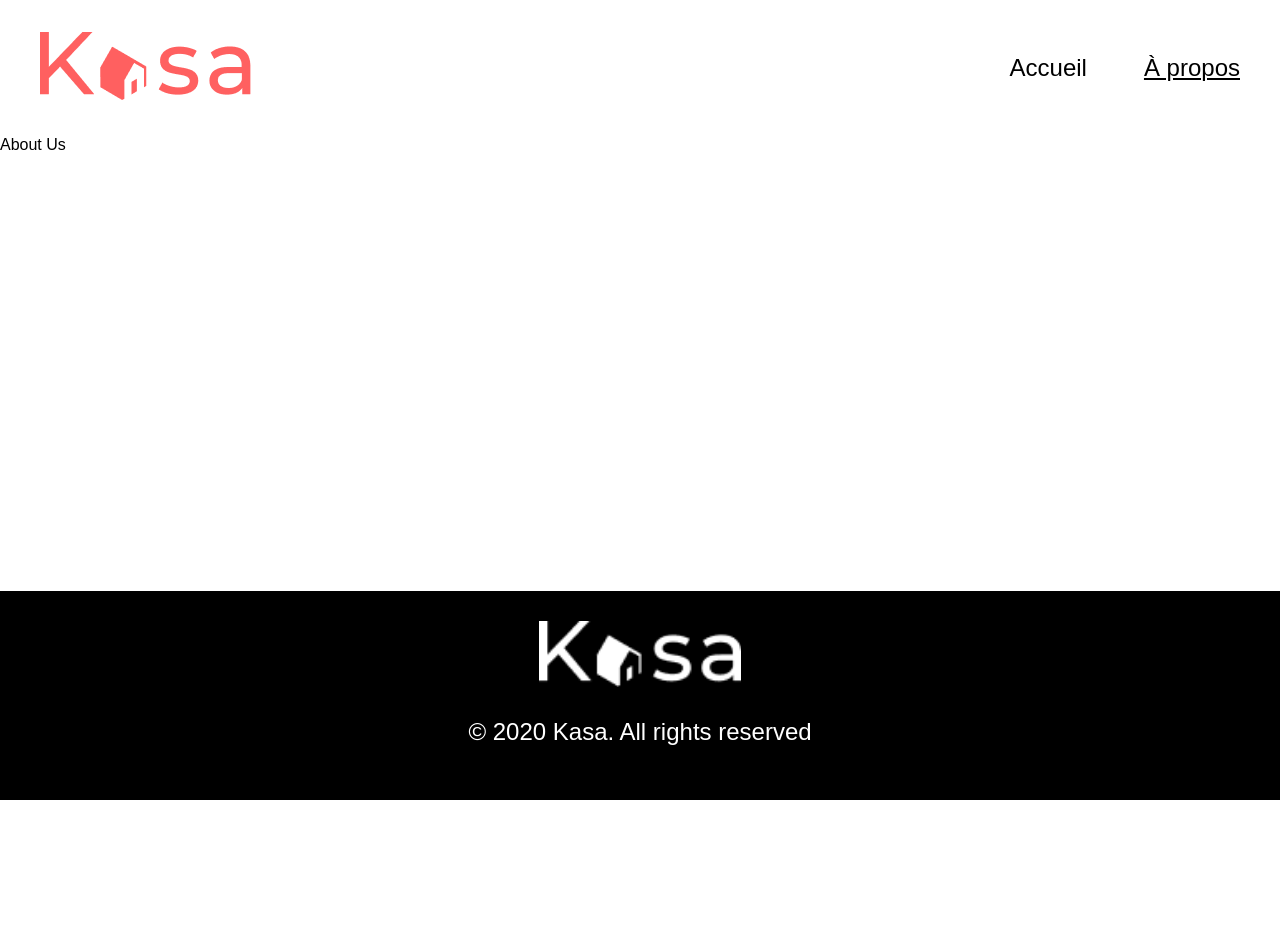
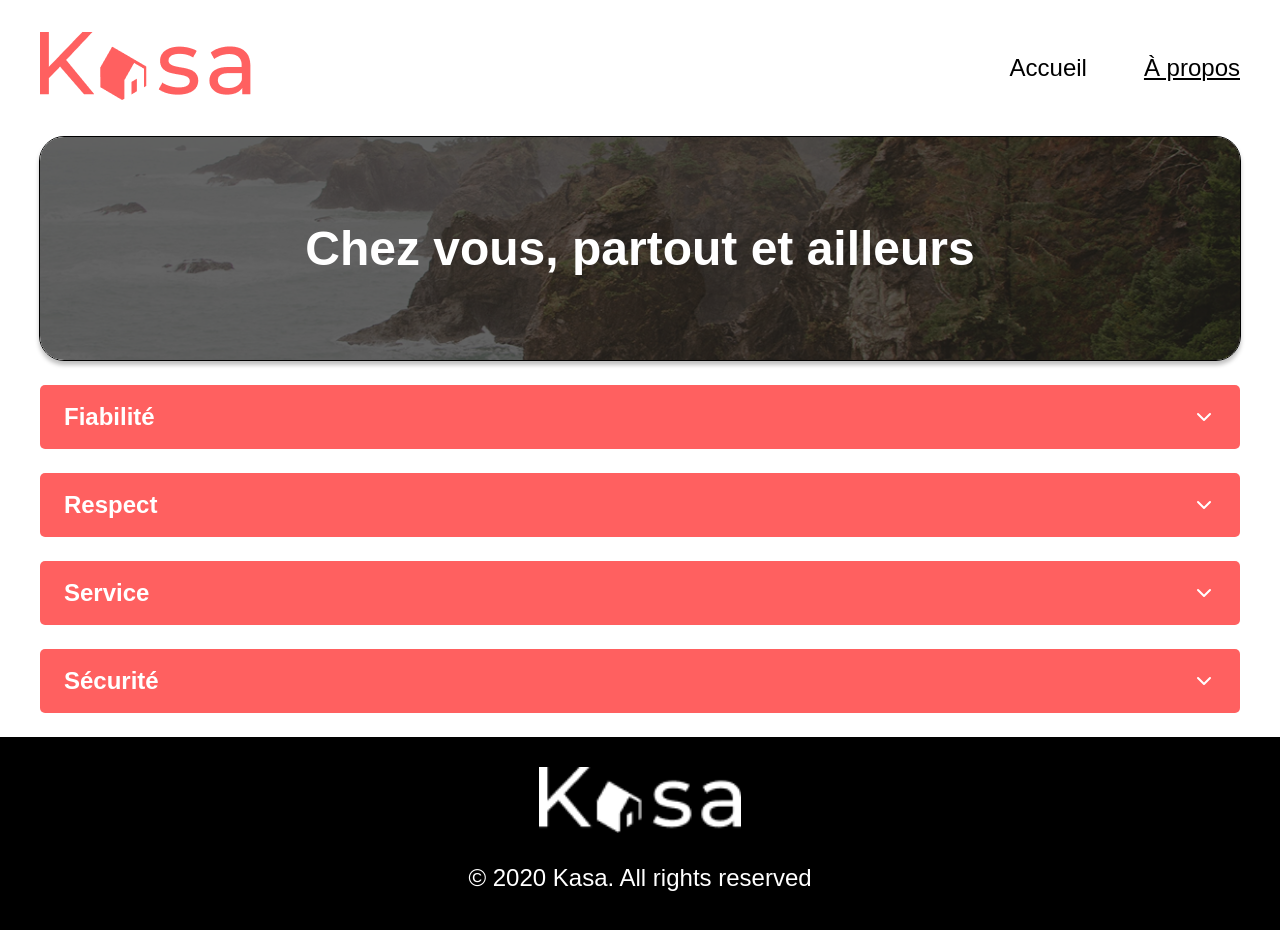
Before and after one commit to morganebdlx/kaza, a React (Vite) app: page /about in a window 1280 px wide. Shown: the top 930 px of the page. Before the commit the page ends 800 px from the top, so only its background shows below. Built offline with nearby package versions, Linux system fonts and the light colour scheme.

Commit message:
collapse about page

```diff
--- /dev/null
+++ b/src/components/Collapse.jsx
@@ -0,0 +1,36 @@
+import styles from '../styles/Collapse.module.scss'
+import { useState } from 'react';
+
+
+function Collapse({ title, content }) {
+  // ouverture et fermeture de la section
+  const [isOpen, setIsOpen] = useState(false);
+
+  // ouverture du dropdown
+  const toggleCollapse = () => {
+    setIsOpen(!isOpen);
+  };
+
+  // affichage du titre et du contenu de la section
+  return <div className={styles.collapse}>
+      <div className={styles.title} onClick={toggleCollapse}>
+        <span>{title}</span>
+         <svg
+          className={`${styles.chevron} ${isOpen ? styles.chevronOpen : ''}`}
+          xmlns="http://www.w3.org/2000/svg"
+          viewBox="0 0 24 24"
+          width="24"
+          height="24"
+          fill="none"
+          stroke="white"
+          strokeWidth="2"
+          strokeLinecap="round"
+          strokeLinejoin="round"
+        ><polyline points="6 9 12 15 18 9" />
+        </svg>
+      </div>
+      {isOpen && <div className={styles.content}>{content}</div>}
+  </div>
+}
+
+export default Collapse
--- a/src/pages/About.jsx
+++ b/src/pages/About.jsx
@@ -1,5 +1,41 @@
+import Banner from '../components/Banner';
+import Collapse from '../components/Collapse';
+
+
+// données pour les dropdowns de la page About
+const collapses = [
+  {
+    id: 1,
+    title: 'Fiabilité',
+    content: 'Les annonces postées sur Kasa garantissent une fiabilité totale. Les photos sont conformes aux logements, et toutes les informations sont régulièrement vérifiées par nos équipes.',
+  },
+  {
+    id: 2,
+    title: 'Respect',
+    content: 'La bienveillance fait partie des valeurs fondatrices de Kasa. Tout comportement discriminatoire ou de perturbation du voisinage entraînera une exclusion de notre plateforme.',
+  },
+  {
+    id: 3,
+    title: 'Service',
+    content: "La qualité du service fait partie des valeurs fondatrices de Kasa. Tourt comportement discriminatoire ou de perturbation du voisinage entraînera une exclusion de notre plateforme.",
+  },
+  {
+    id: 4,
+    title: 'Sécurité',
+    content: "La sécurité est la priorité de Kasa. Aussi bien pour nos hôtes que pour les voyageurs, chaque logement correspond aux critères de sécurité établis par nos services. En laissant une note aussi bien à l'hôte qu'au locataire, cela permet à nos équipes de vérifier que les standards sont bien respectés. Nous organisons également des ateliers sur la sécurité domestique pour nos hôtes.",
+  },
+];
+
 function About() {
-  return <div>About Us</div>
+  // Banner et Dropdown de la page About
+  return <div>
+      <Banner page="banner-image-about.png" />
+      <div className="collapses">
+        {collapses.map((item) => (
+          <Collapse key={item.id} title={item.title} content={item.content} />
+        ))}
+      </div>
+  </div>
 }
 
 export default About
--- /dev/null
+++ b/src/styles/Collapse.module.scss
@@ -0,0 +1,60 @@
+.collapse {
+  width: 1023px;
+  margin: 24px auto 24px;
+}
+
+.title {
+  display: flex;
+  justify-content: space-between;
+  align-items: center;
+  padding: 0 24px;
+  height: 64px;
+  background-color: #ff6060;
+  color: #ffffff;
+  font-size: 24px;
+  font-weight: 700;
+  cursor: pointer;
+  border-radius: 5px;
+}
+
+
+
+.content {
+  padding: 24px;
+  background-color: #f6f6f6;
+  color: #000000;
+  font-size: 16px;
+  line-height: 24px;
+}
+
+.chevron {
+  transition: transform 0.3s ease;
+  flex-shrink: 0;
+}
+
+.chevronOpen {
+  transform: rotate(180deg);
+}
+
+
+//// RESPONSIVE DESIGN
+
+@media (max-width: 1280px) {
+  .collapse {
+    width: calc(100% - 80px);
+  }
+}
+
+@media (max-width: 768px) {
+  .collapse {
+    width: calc(100% - 40px);
+  }
+
+  .title {
+    font-size: 13px;
+  }
+
+  .content {
+    font-size: 12px;
+  }
+}
```
Also changed, not shown: 1 other file (tests, documents, lock files or other folders).
